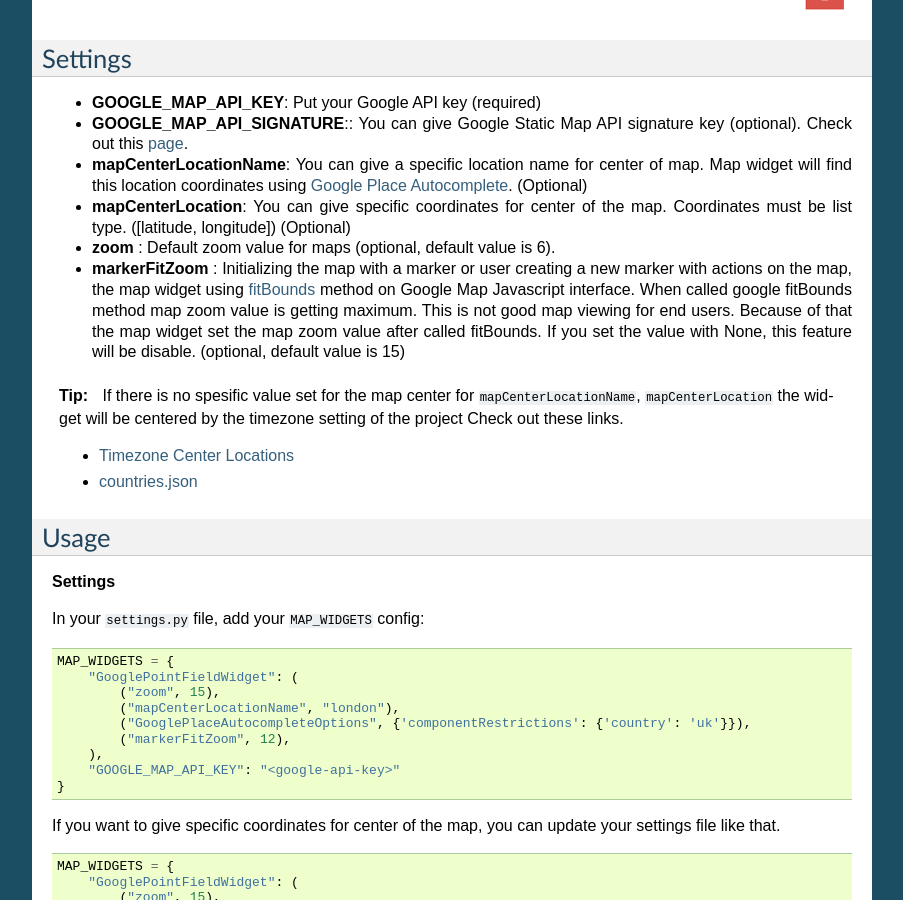
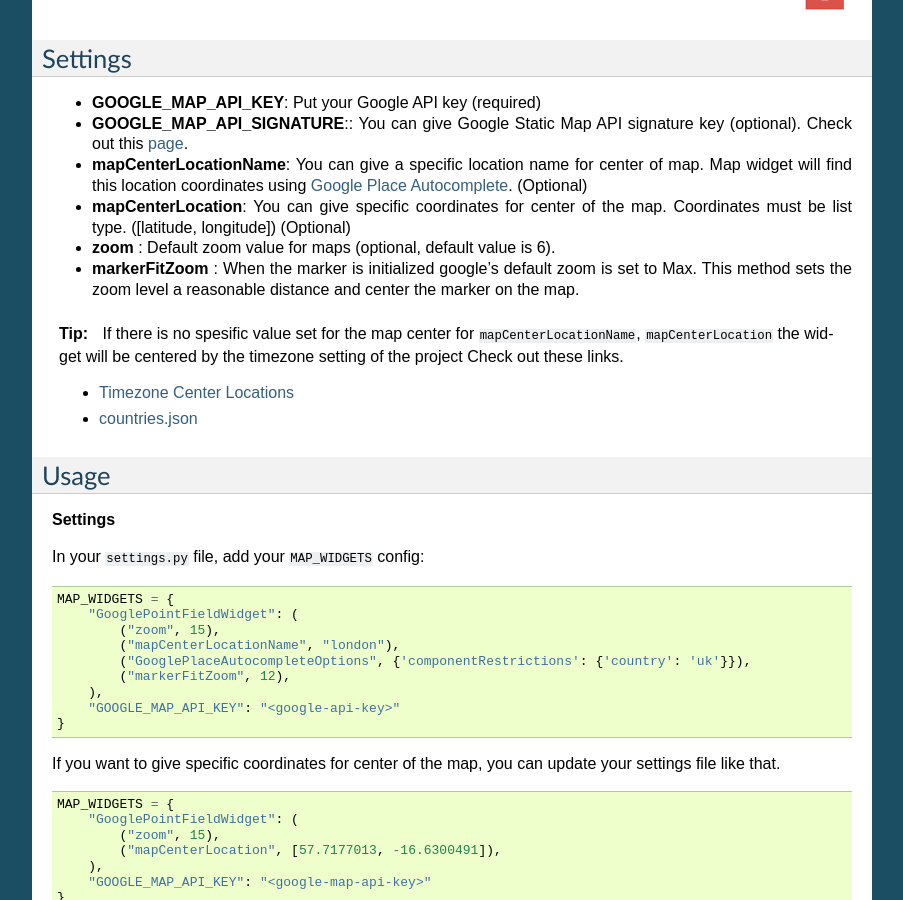
Before and after one commit to erdem/django-map-widgets, a Sphinx documentation site: the page built from docs/widgets/point_field_map_widgets.rst, in a window 1280 px wide and 900 px high, scrolled down 509 px. Shown: the whole window, without its empty margins (198-1101 px from the left). Built offline with Sphinx 7.4.7, drawn with Linux system fonts in a browser that asks for light colours.

Commit message:
simplify

```diff
--- a/docs/widgets/point_field_map_widgets.rst
+++ b/docs/widgets/point_field_map_widgets.rst
@@ -21,7 +21,7 @@ Settings
 
 * **zoom** : Default zoom value for maps (optional, default value is 6).
 
-* **markerFitZoom** : Initializing the map with a marker or user creating a new marker with actions on the map, the map widget using `fitBounds <https://developers.google.com/maps/documentation/javascript/referencey/>`_ method on Google Map Javascript interface. When called google fitBounds method map zoom value is getting maximum. This is not good map viewing for end users. Because of that the map widget set the map zoom value after called fitBounds. If you set the value with None, this feature will be disable. (optional, default value is 15)
+* **markerFitZoom** : When the marker is initialized google's default zoom is set to Max. This method sets the zoom level a reasonable distance and center the marker on the map.
 
 .. Tip::
 
```
